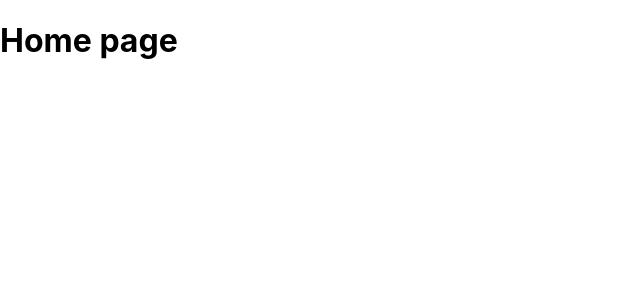
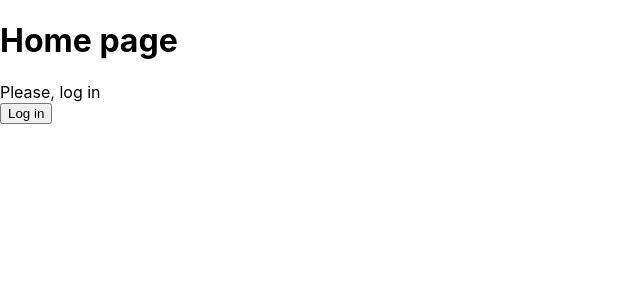
Before and after one commit to eugeneborodko/blog, a Next.js app in the folder client/: page / in a window 1280 px wide. Shown: the top 300 px of the page, without its empty margins (0-640 px from the left). Built offline with nearby package versions, Linux system fonts and the light colour scheme.

Commit message:
feat: add context

```diff
--- /dev/null
+++ b/client/context/index.ts
@@ -0,0 +1,8 @@
+import { createContext } from 'react'
+
+export interface ContextProps {
+  isAuth: boolean
+  setIsAuth: (bool: boolean) => void
+}
+
+export const AppContext = createContext<ContextProps | null>(null)
--- a/client/pages/_app.tsx
+++ b/client/pages/_app.tsx
@@ -1,8 +1,16 @@
+import type { AppProps } from 'next/app'
+import { useState } from 'react'
+import { AppContext } from '../context'
 import '../styles/globals.css'
-import type { AppProps } from 'next/app'
 
 const MyApp = ({ Component, pageProps }: AppProps) => {
-  return <Component {...pageProps} />
+  const [isAuth, setIsAuth] = useState<boolean>(false)
+
+  return (
+    <AppContext.Provider value={{isAuth, setIsAuth}}>
+      <Component {...pageProps} />
+    </AppContext.Provider>
+  )
 }
 
 export default MyApp
--- a/client/pages/index.tsx
+++ b/client/pages/index.tsx
@@ -1,9 +1,25 @@
 import type { NextPage } from 'next'
+import { useContext } from 'react'
+import { AppContext, ContextProps } from '../context'
+import { Button } from '../components/UI'
 
 const HomePage: NextPage = () => {
+  const { isAuth } = useContext(AppContext) as ContextProps
+
   return (
     <>
       <h1>Home page</h1>
+      {isAuth ? (
+        <>
+          <div>You logged in</div>
+          <Button>Log out</Button>
+        </>
+      ) : (
+        <>
+          <div>Please, log in</div>
+          <Button>Log in</Button>
+        </>
+      )}
     </>
   )
 }
```
